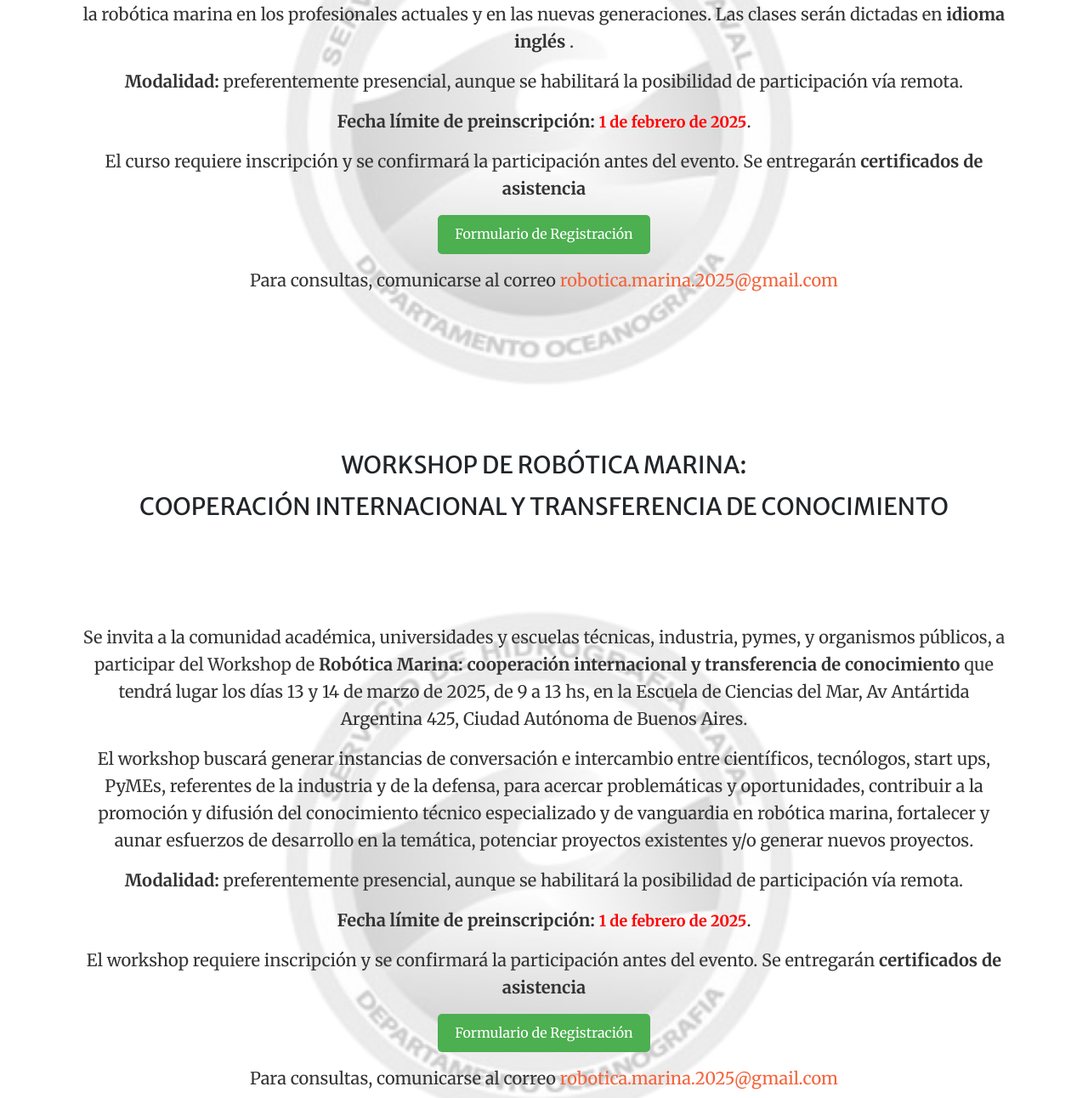
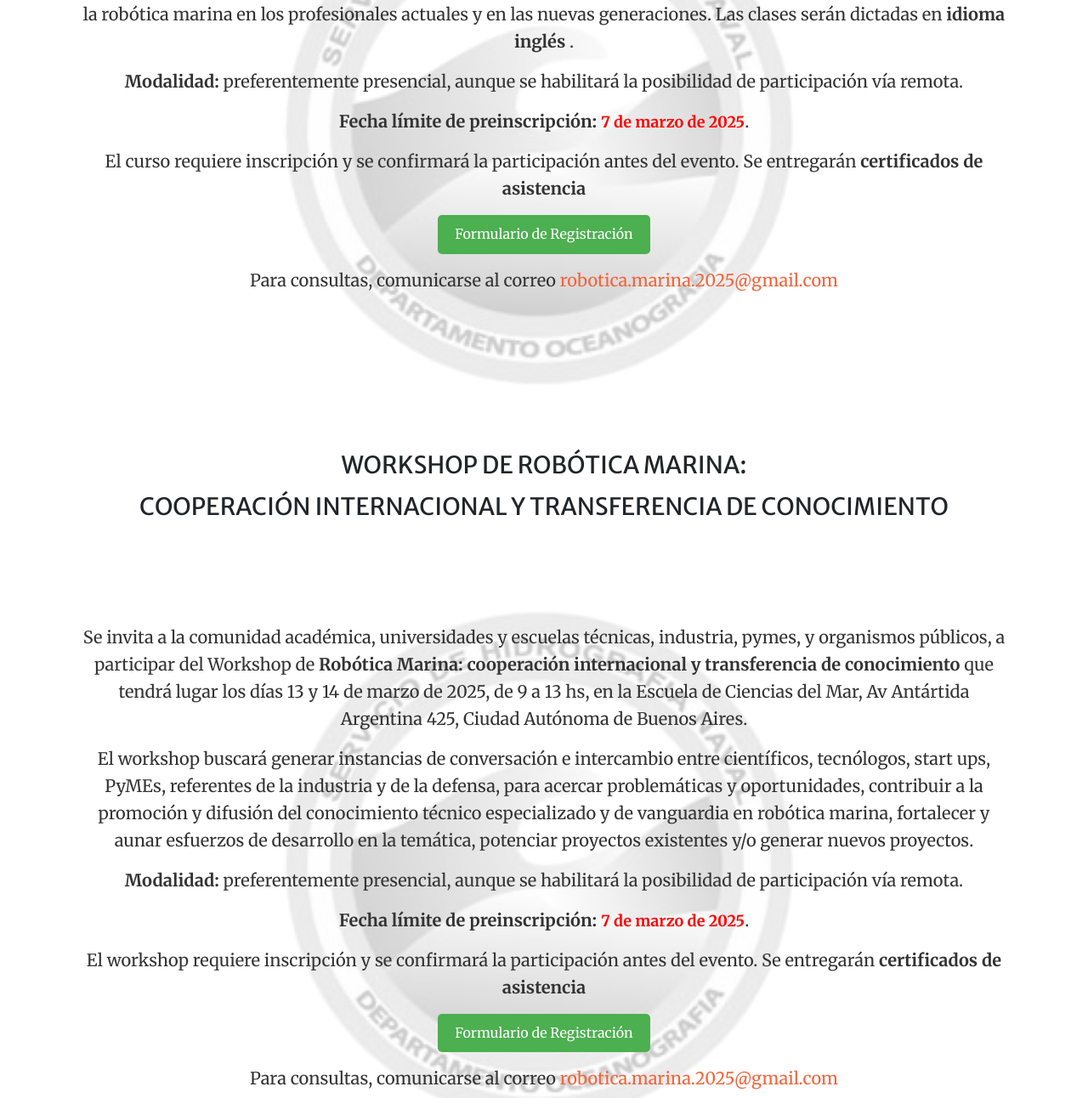
Before and after one commit to geomargen/rovs2025, a website: page index.html in a window 1280 px wide. Shown: the part 2713-4005 px from the top of the page at 85% size. Drawn offline with nearby package versions, Linux system fonts and the light colour scheme.

Commit message:
Update index.html

```diff
--- a/index.html
+++ b/index.html
@@ -152,7 +152,7 @@ La robótica marina permite explorar lugares inaccesibles o peligrosos, realizar
 <li><strong>Modalidad:</strong> preferentemente presencial, aunque se habilitará la posibilidad de participación vía remota.
 </li>
 <p></p>
-<li><strong>Fecha límite de preinscripción:</strong> <span style="font-size: 18px; font-weight: bold; color: #FF0000;">1 de febrero de 2025</span>.</li>
+<li><strong>Fecha límite de preinscripción:</strong> <span style="font-size: 18px; font-weight: bold; color: #FF0000;">7 de marzo de 2025</span>.</li>
 
 <p></p>
 <li> El curso requiere inscripción y se confirmará la participación antes del evento. Se entregarán <strong>certificados de asistencia</strong></li>
@@ -198,7 +198,7 @@ en la temática, potenciar proyectos existentes y/o generar nuevos proyectos.</l
 <li><strong>Modalidad:</strong> preferentemente presencial, aunque se habilitará la posibilidad de participación vía remota.
 </li>
 <p></p>
-<li><strong>Fecha límite de preinscripción:</strong> <span style="font-size: 18px; font-weight: bold; color: #FF0000;">1 de febrero de 2025</span>.</li>
+<li><strong>Fecha límite de preinscripción:</strong> <span style="font-size: 18px; font-weight: bold; color: #FF0000;">7 de marzo de 2025</span>.</li>
 <p></p>
 <li> El workshop requiere inscripción y se confirmará la participación antes del evento. Se entregarán <strong>certificados de asistencia</strong></li>
 <p></p>
```
